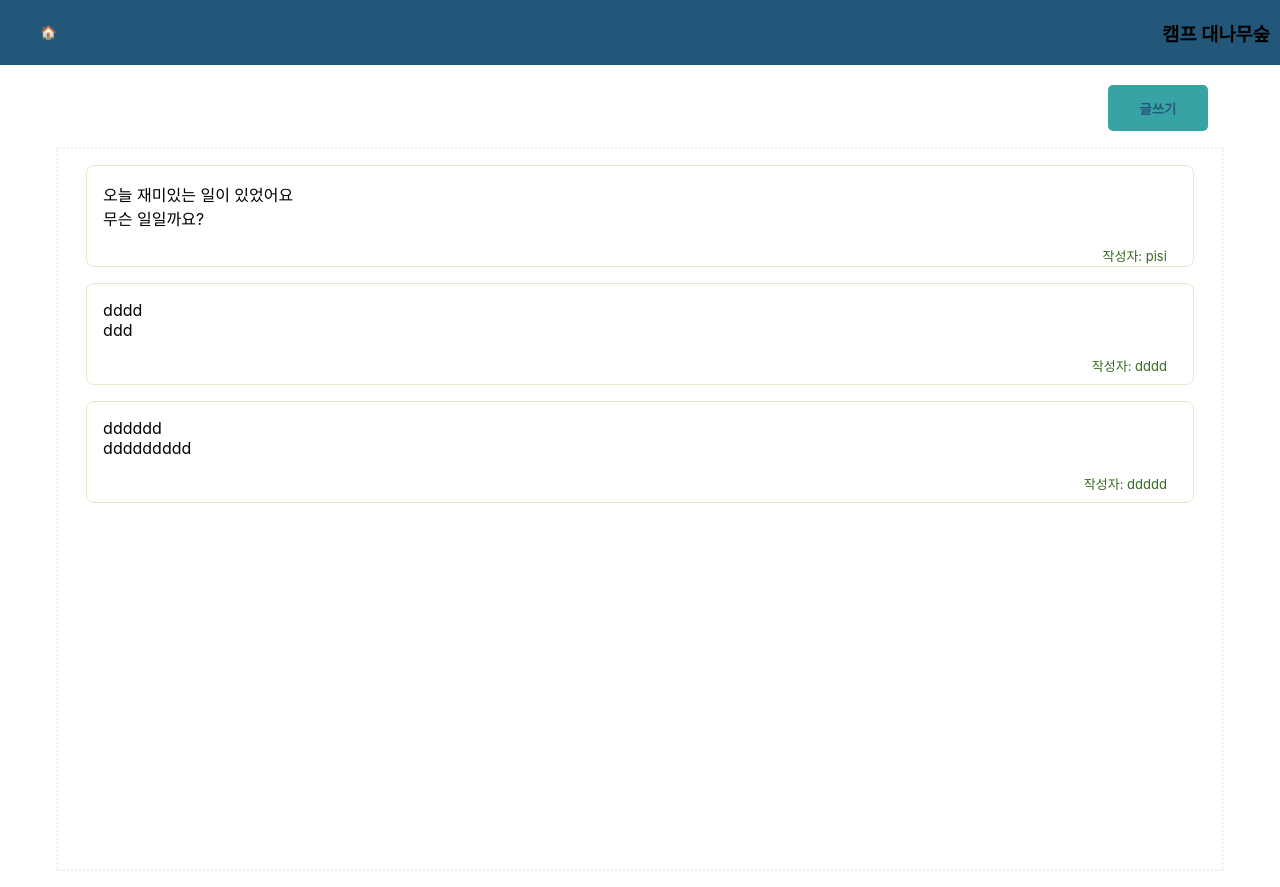
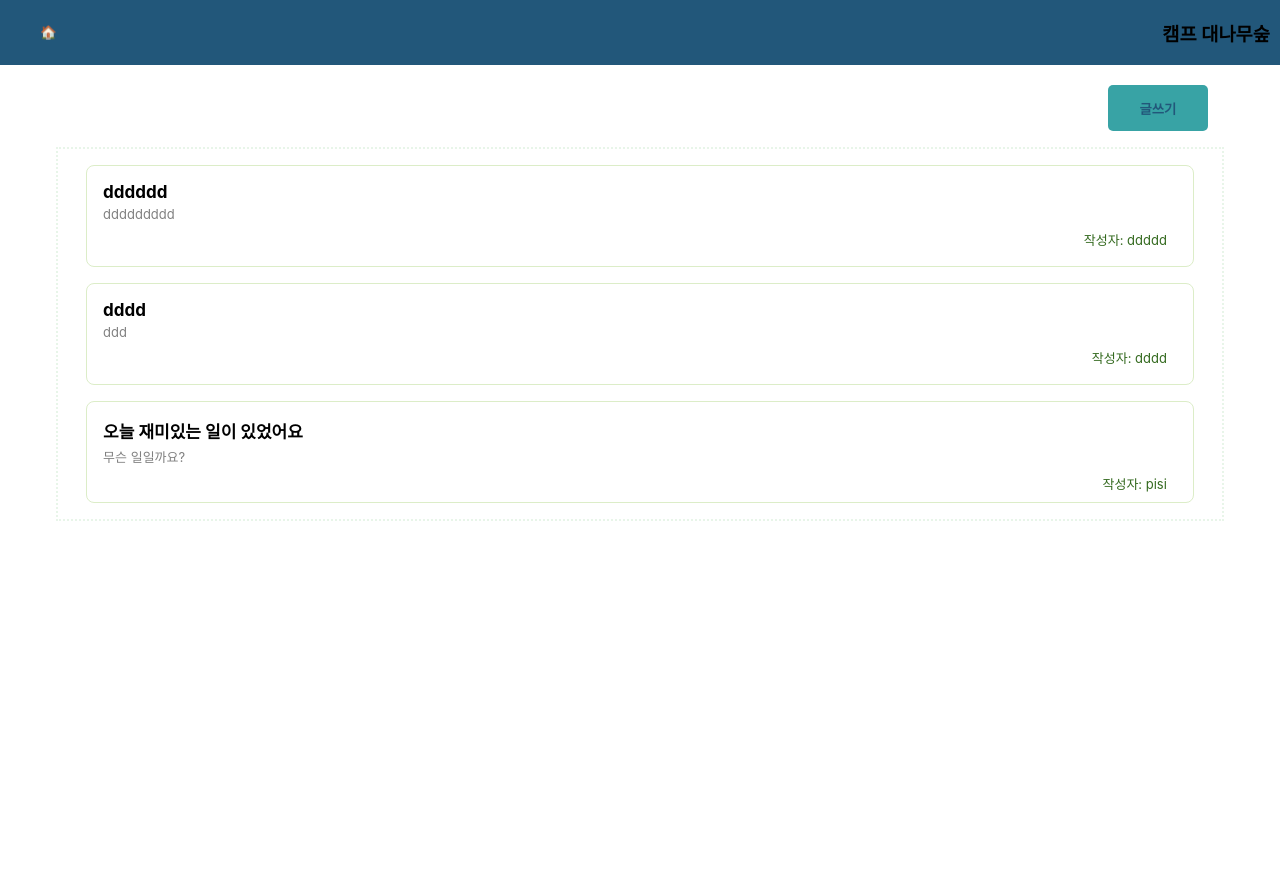
Before and after one commit to lulla-by/campdaenamu, a React (Create React App) app: page / in a window 1280 px wide. After the commit the page ends 800 px from the top, so only its background shows below. Built offline with nearby package versions, Linux system fonts and the light colour scheme; data requests are answered from the project's data file.

Commit message:
CardList 영역 및 디자인 수정

```diff
--- a/src/components/Card.jsx
+++ b/src/components/Card.jsx
@@ -9,10 +9,9 @@ function Card ( {card} ) {
 
     return (
         <CdContainer onClick={() => { history.push(`/detail/${card.id}`);}}>
-
             <CdDialog>
-            <div>{card.title}</div>
-            <div>{card.desc}</div>
+            <CdTitle>{card.title}</CdTitle>
+            <CdDesc>{card.desc}</CdDesc>
             </CdDialog>
             <CdInfo>
             <div>작성자: {card.name}</div>
@@ -40,14 +39,33 @@ const CdContainer = styled.div`
 
 const CdDialog = styled.div`
     display: block;
-    padding: 1em;
+    padding: 1em 1em 0.5em 1em;
+`
+
+const CdTitle = styled.div`
+    font-size: 17px;
+    font-weight: 700;
+    margin-bottom: 4px;
+    white-space: nowrap;
+    overflow: hidden;
+    text-overflow: ellipsis;
+
+`
+
+const CdDesc = styled.div`
+    font-size: 13px;
+    font-weight: 400;
+    color: grey;
+    white-space: nowrap;
+    overflow: hidden;
+    text-overflow: ellipsis;
+
 `
 
 const CdInfo = styled.div`
     display: flex;
     justify-content: flex-end;
-    padding: 0 2em;
+    padding: 0 2em 0 0 ;
     font-size: small;
-    gap: 20px;
     color: #33691E;
 `
--- a/src/components/CardList.jsx
+++ b/src/components/CardList.jsx
@@ -35,9 +35,11 @@ function CardList () {
         글쓰기</Button>
         </CdWrapper>
         <CdListContainer>
-        {cards.map((card) => (
-            <Card card={card} key={card.id}/>
-            ))}
+        {cards.slice().reverse().map((card) => (
+            console.log(card),
+            <Card card={card} key={card.id}/>)
+            )}
+
         </CdListContainer>
         </>
     )
@@ -69,8 +71,9 @@ const CdListContainer = styled.div`
     border: 2.5px dotted #e8f5e9;
     min-width: 600px;
     max-width: 1200px;
-    height: 90vh;
+    height: 100%;
     justify-content: center;
     background-color: #ffffff;
     margin: 1em;
+    box-sizing: content-box
 `;
```
